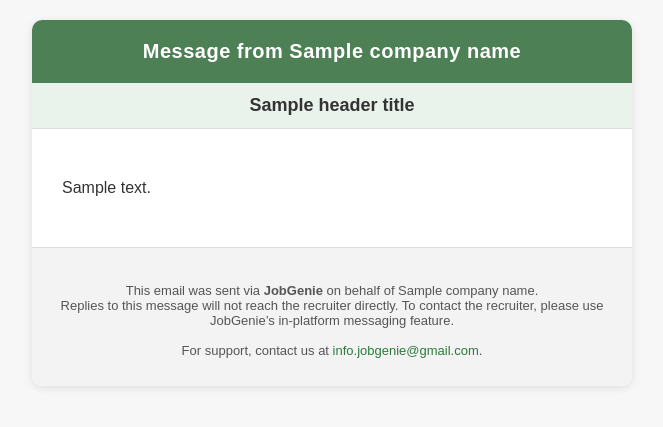
After one commit to meeraranjan/jobgenie, a Django app: template recruiters/templates/recruiters/email_template.html in a window 1280 px wide. The commit adds this page. Shown: the top 427 px of the page, without its empty margins (308-971 px from the left). Run offline with Django 5.2, Linux system fonts and the light colour scheme; the template is opened without the code that fills it: most values are stand-ins (such as "Sample title", 1, 10 or a date in 2020).

Commit message:
Add recruiter email feature with styled HTML template and footer

```diff
--- /dev/null
+++ b/recruiters/templates/recruiters/email_template.html
@@ -0,0 +1,85 @@
+<!DOCTYPE html>
+<html>
+<head>
+  <meta charset="utf-8">
+  <style>
+    body {
+      font-family: Arial, sans-serif;
+      background-color: #f7f7f7;
+      margin: 0;
+      padding: 0;
+    }
+
+    .email-container {
+      max-width: 600px;
+      margin: 20px auto;
+      background: #ffffff;
+      border-radius: 10px;
+      overflow: hidden;
+      box-shadow: 0 2px 8px rgba(0,0,0,0.1);
+    }
+
+    .header {
+      background-color: #4d8055;
+      color: white;
+      padding: 20px;
+      text-align: center;
+      font-size: 20px;
+      font-weight: bold;
+      letter-spacing: 0.5px;
+    }
+
+    .subheader {
+      background-color: #e9f3ec;
+      color: #333;
+      font-size: 18px;
+      font-weight: bold;
+      text-align: center;
+      padding: 12px 0;
+      border-bottom: 1px solid #ddd;
+    }
+
+    .content {
+      padding: 30px;
+      color: #333;
+      line-height: 1.6;
+    }
+
+    .footer {
+      background-color: #f3f3f3;
+      text-align: center;
+      padding: 15px;
+      font-size: 13px;
+      color: #666;
+      border-top: 1px solid #ddd;
+    }
+
+    a {
+      color: #2b7a3d;
+      text-decoration: none;
+    }
+  </style>
+</head>
+<body>
+  <div class="email-container">
+    <div class="header">
+      Message from {{ company_name }}
+    </div>
+
+    <div class="subheader">{{ header_title }}</div>
+
+    <div class="content">
+      {{ message_body|linebreaks }}
+    </div>
+
+    <div class="footer">
+        <p style="font-size: 13px; color: #555; margin-top: 20px;">
+        This email was sent via <strong>JobGenie</strong> on behalf of {{ company_name }}.<br>
+        Replies to this message will not reach the recruiter directly.
+        To contact the recruiter, please use JobGenie’s in-platform messaging feature.<br><br>
+        For support, contact us at <a href="mailto:info.jobgenie@gmail.com">info.jobgenie@gmail.com</a>.
+        </p>
+    </div>
+  </div>
+</body>
+</html>
```
Also changed, not shown: jobgenie/settings.py (+16 -3 lines), recruiters/templates/recruiters/send_email.html (+17 -7 lines), recruiters/views.py (+47 -30 lines), db.sqlite3.
